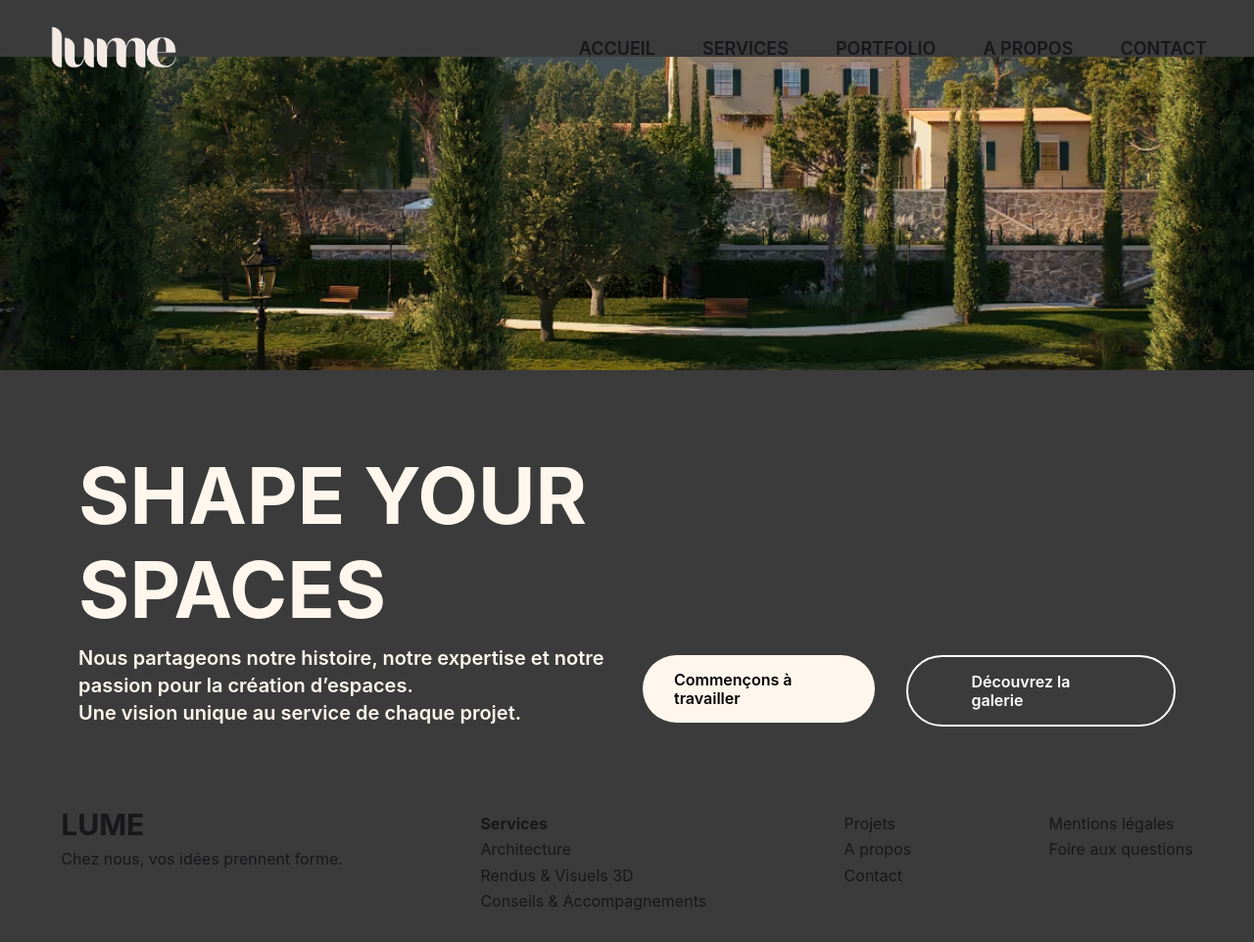
After one commit to BarbierTheo/test-lume, a PHP site: page /templates/about.php in a window 1280 px wide. The commit adds this page. Shown: the whole page at 98% size. Run offline with PHP 8.4, Linux system fonts and the light colour scheme; style sheets or scripts are compiled from the project's sources.

Commit message:
changement racine, page about

```diff
--- /dev/null
+++ b/public/js/loader.js
@@ -0,0 +1,3 @@
+window.addEventListener('load', function() {
+    document.getElementById('loader').classList.add("hidden")
+  });
--- /dev/null
+++ b/public/loader.php
@@ -0,0 +1,3 @@
+<div id="loader" class="fixed bg-black flex items-center justify-center z-50 w-screen h-screen">
+        <div class="text-white text-xl animate-pulse">Chargement de la page</div>
+    </div>
--- /dev/null
+++ b/public/templates/about.php
@@ -0,0 +1,35 @@
+<?php include_once "./head.php" ?>
+
+<?php include_once "../loader.php" ?>
+<?php include_once "./menu.php" ?>
+
+<main class="min-h-screen min-w-screen">
+
+    <section class="h-screen w-screen flex flex-col justify-center items-center gap-8 lg:gap-20">
+        <img src="../img/about/Mediterranean_Villa_.avif" alt="" class="w-screen !h-[40vh] object-cover object-center px-16 lg:px-0">
+
+        <div class="flex flex-col text-orange-50 w-full gap-4 px-20">
+            <div class="flex flex-col lg:flex-row gap-8 lg:gap:0">
+                <div class="w-[90%] lg:w-[50%] flex flex-col justify-between lg:min-h-[22vh] gap-2">
+                    <span class="text-3xl lg:text-[5rem] font-bold">SHAPE YOUR SPACES</span>
+                    <div class="flex flex-col text-md lg:text-xl font-semibold">
+                        <span>Nous partageons notre histoire, notre expertise et notre passion pour la création d’espaces.</span>
+                        <span>Une vision unique au service de chaque projet.</span>
+                    </div>
+                </div>
+
+                <div class="w-[90%] lg:w-[50%] flex flex-col justify-end gap-8 lg:gap-0">
+                    <div class="flex flex-col md:flex-row gap-2 lg:gap-8 items-center lg:items-start w-full justify-end">
+                        <a href="" class="!bg-orange-50 text-black font-semibold rounded-full py-4 px-8 w-fit hover:!bg-orange-200 transition-all duration-300">Commençons à travailler</a>
+                        <a href="" class="border-2 border-white text-white font-semibold rounded-full py-4 px-16 w-fit hover:!bg-white hover:text-zinc-800 transition-all duration-300">Découvrez la galerie</a>
+                    </div>
+                </div>
+            </div>
+        </div>
+    </section>
+
+</main>
+
+
+<?php include_once "./footer.php" ?>
+<?php include_once "./end.php" ?>
--- a/templates/carousel.php
+++ b/public/templates/carousel.php
@@ -3,7 +3,7 @@
     <div class="swiper-wrapper">
 
         <div class="swiper-slide">
-            <div class="bg-[url('../img/Concours_urbain.png')] w-screen h-screen bg-center bg-no-repeat bg-cover z-5 flex justify-start">
+            <div class="bg-[url('../img/carousel/carousel1.avif')] w-screen h-screen bg-center bg-no-repeat bg-cover z-5 flex justify-start">
                 <main class="h-screen w-screen flex flex-col justify-end">
                     <div class="lg:p-18  p-8 gap-2 z-20">
                         <div class="flex flex-col text-orange-50 w-full gap-4">
@@ -31,7 +31,7 @@
         </div>
 
         <div class="swiper-slide">
-            <div class="bg-[url('../img/da_nang.png')] w-screen h-screen bg-center bg-no-repeat bg-cover z-5 flex justify-start">
+            <div class="bg-[url('../img/carousel/carousel2.avif')] w-screen h-screen bg-center bg-no-repeat bg-cover z-5 flex justify-start">
                 <main class="h-screen w-screen flex flex-col justify-end">
                     <div class="lg:p-18 p-8 gap-2 z-20">
                         <div class="flex flex-col text-orange-50 w-full gap-4">
--- /dev/null
+++ b/public/templates/end.php
@@ -0,0 +1,6 @@
+<script src="https://cdn.jsdelivr.net/npm/swiper@11/swiper-bundle.min.js"></script>
+<script type="module" src="../js/scriptmenucarousel.js"></script>
+<script type="module" src="../js/loader.js"></script>
+</body>
+
+</html>
--- a/templates/head.php
+++ b/public/templates/head.php
@@ -1,19 +1,19 @@
 <!DOCTYPE html>
-<html lang="en">
+<html lang="fr">
 
 <head>
     <meta charset="UTF-8">
     <meta name="viewport" content="width=device-width, initial-scale=1.0">
     <title>Lume</title>
-    <link rel="stylesheet" href="../public/css/normalize.css">
+    <link rel="stylesheet" href="../css/normalize.css">
     <!-- npx @tailwindcss/cli -i ./public/css/style.css -o ./public/css/tailwind.css --watch -->
     <link
         rel="stylesheet"
         href="https://cdn.jsdelivr.net/npm/swiper@11/swiper-bundle.min.css" />
-    <link rel="stylesheet" href="../public/css/style.css">
-    <link rel="stylesheet" href="../public/css/tailwind.css">
+    <link rel="stylesheet" href="../css/style.css">
+    <link rel="stylesheet" href="../css/tailwind.css">
     <link rel="stylesheet" href="https://unicons.iconscout.com/release/v4.0.8/css/line.css">
 
 </head>
 
-<body class="bg-orange-100">
+<body class="bg-neutral-950/80">
--- a/templates/menu.php
+++ b/public/templates/menu.php
@@ -36,12 +36,12 @@
 <header class="navbar fixed z-20 flex justify-between p-4 items-center">
 
     <div class="">
-        <a href="index.php" class="logo pt-6 h-full"> <img src="img/testlogo.png" alt="" class="ml-6 w-32 lg:w-38 self-center"></a>
+        <a href="/index.php" class="logo pt-6 h-full"> <img src="../img/testlogo.png" alt="" class="ml-6 w-32 lg:w-38 self-center"></a>
     </div>
 
     <div class="hidden lg:flex">
         <ul class="menu menu-horizontal px-1 mr-4 flex xl:gap-6 text-lg uppercase font-semibold">
-            <li><a href="index.php">Accueil</a></li>
+            <li><a href="/index.php">Accueil</a></li>
             <li>
                 <div class="dropdown dropdown-center">
                     <label tabindex="0" class="">Services</label>
@@ -53,7 +53,7 @@
                 </div>
             </li>
             <li><a>Portfolio</a></li>
-            <li><a>A propos</a></li>
+            <li><a href="../templates/about.php">A propos</a></li>
             <li><a href="index.php#contact">Contact</a></li>
         </ul>
     </div>
--- a/templates/end.php
+++ /dev/null
@@ -1,5 +0,0 @@
-    <script src="https://cdn.jsdelivr.net/npm/swiper@11/swiper-bundle.min.js"></script>
-    <script type="module" src="./assets/js/scriptmenucarousel.js"></script>
-    </body>
-
-    </html>
```
Also changed, not shown: public/index.php (+17 -15 lines), public/css/tailwind.css, public/img/about/Mediterranean_Villa_.avif (added), public/img/carousel/carousel1.avif (added), public/img/carousel/carousel2.avif (added), public/img/index/Minimalist_Villa.avif (added), public/img/index/galerie/Interior_Design.avif (added), public/img/index/galerie/Kitchen_3.avif (added), public/img/index/galerie/Minimaliste_Living_Room.avif (added), public/img/index/terrasse.avif (added), public/templates/contact.php (added), public/templates/footer.php (renamed from templates/footer.php).
